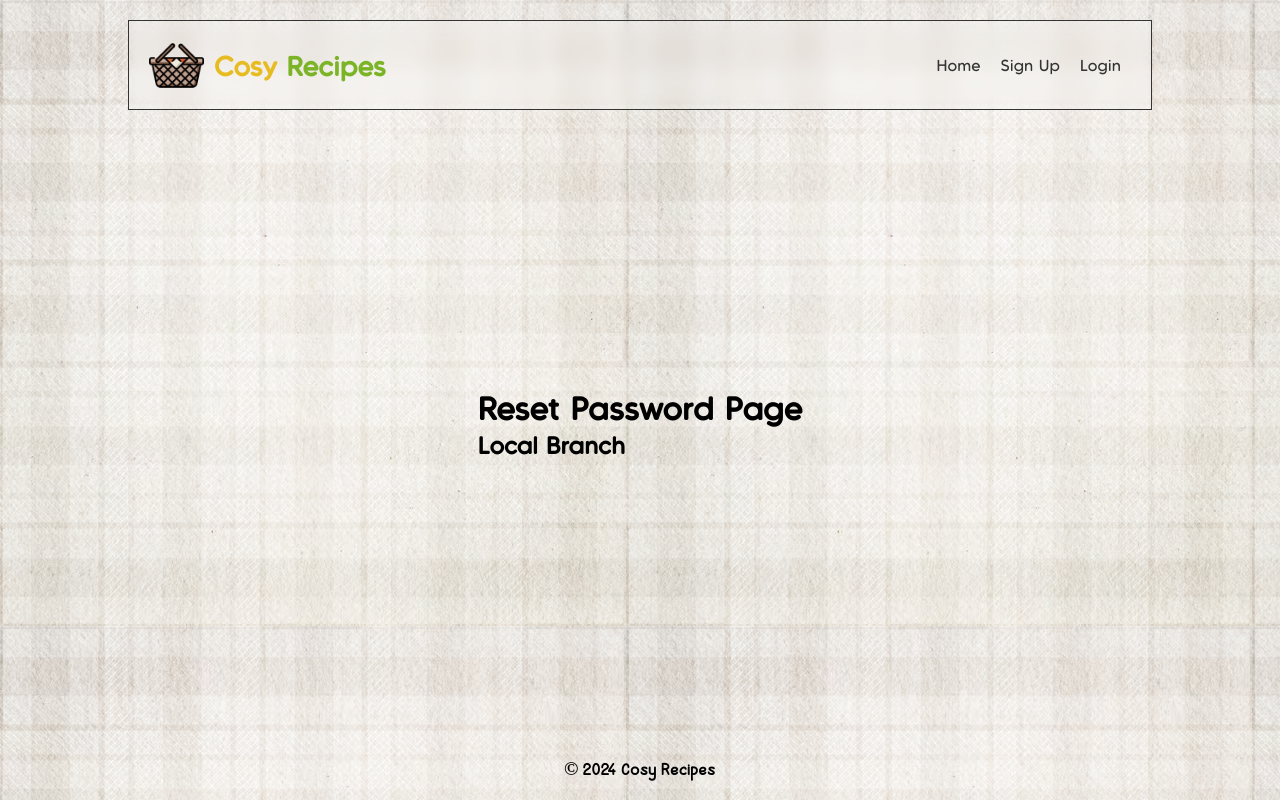
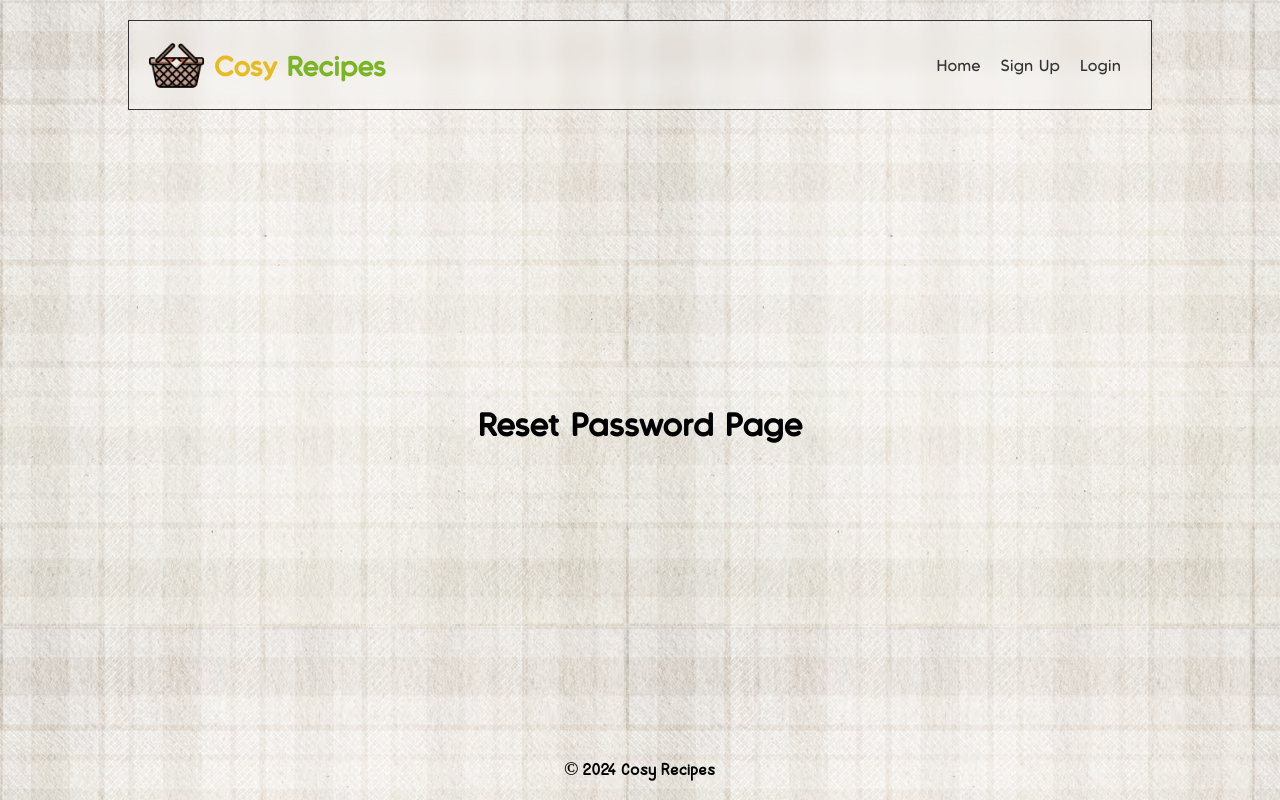
Before and after one commit to Brown-Wangeci/frontend-react-recipe-app, a React (Create React App) app: page /reset-password in a window 1280 px wide. Built offline with nearby package versions, Linux system fonts and the light colour scheme; a web font is replaced by a local one.

Commit message:
Update ResetPasswordPage

```diff
--- a/src/pages/resetPasswordPage/ResetPasswordPage.js
+++ b/src/pages/resetPasswordPage/ResetPasswordPage.js
@@ -1,7 +1,6 @@
 const ResetPasswordPage = () => (
     <div className="reset-password-page">
         <h1>Reset Password Page</h1>
-        <h2>Local Branch</h2>
     </div>
 )
 
```
